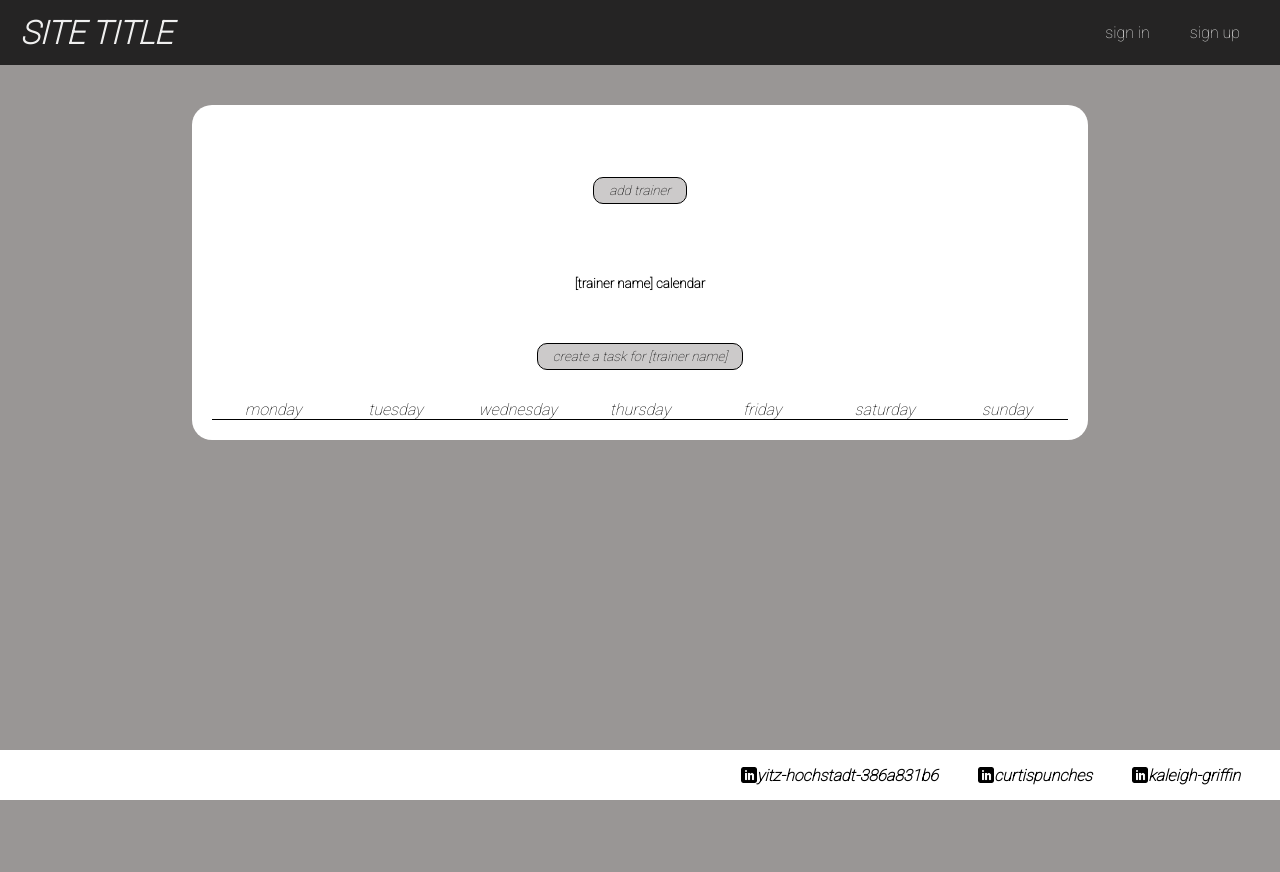
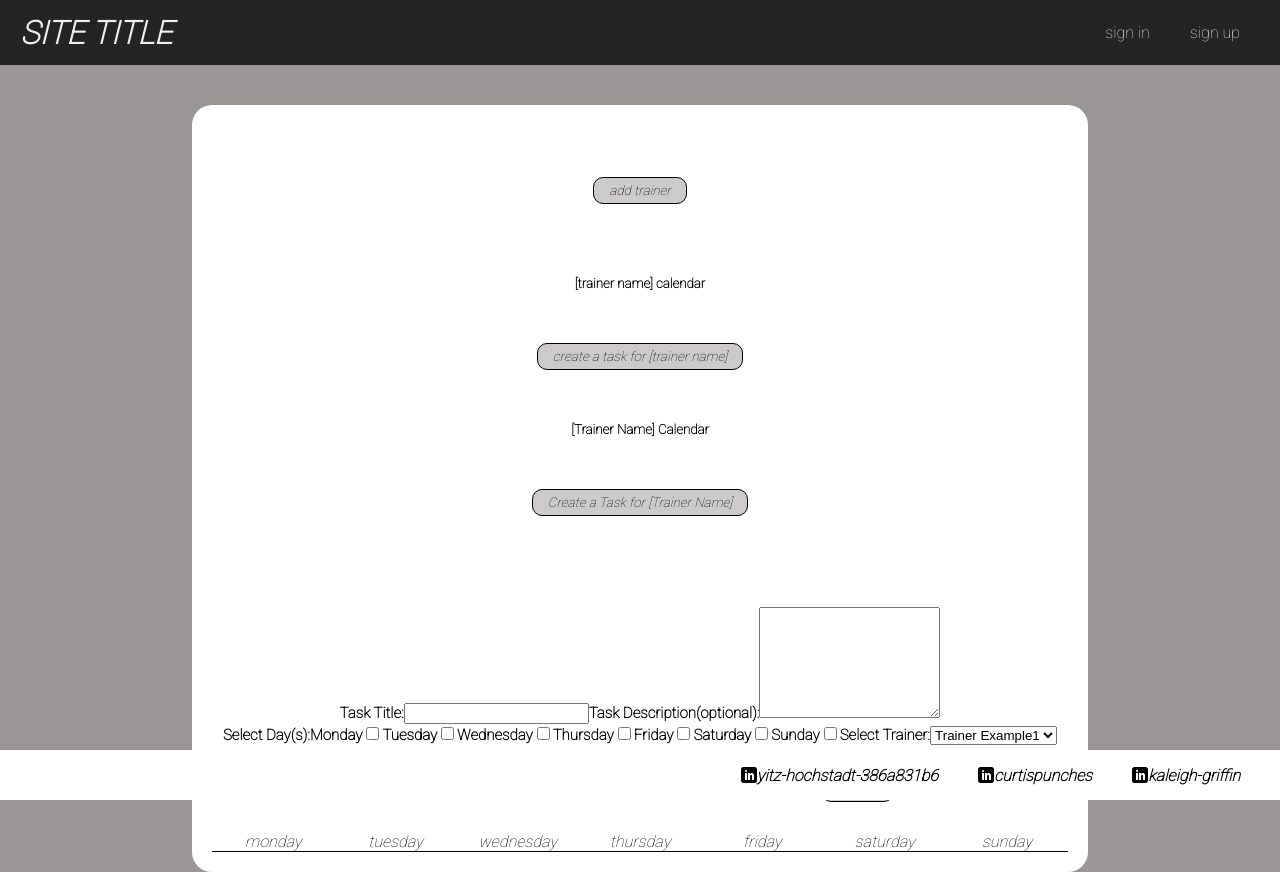
Before and after one commit to PunchesC/Choredex-Project, a React (Create React App) app in the folder frontend/: page /admin-homepage in a window 1280 px wide. Before the commit the page ends 800 px from the top, so only its background shows below. Built offline with nearby package versions, Linux system fonts and the light colour scheme.

Commit message:
TaskForm componenets

```diff
--- a/frontend/src/components/CalendarCard.tsx
+++ b/frontend/src/components/CalendarCard.tsx
@@ -1,15 +1,31 @@
 import "./CalendarCard.css"
 import {useContext} from "react"
 import {ChoreContext} from "../context/chore.context"
+import TaskForm from "./TaskForm";
+import { Chore } from "../model/model";
 
 
 function CalendarCard(){
 const {chores} = useContext(ChoreContext);
 
+function handleAddTask(){
+  console.log("hi")
+}
+
+
+
+
   return(
     <div className="CalendarCard">
       <h5>[trainer name] calendar</h5>
       <button>create a task for [trainer name]</button>
+      <h5>[Trainer Name] Calendar</h5>
+      <section >
+      <button>Create a Task for [Trainer Name]</button>
+      <section className="CalendarCard_taskform">
+    <TaskForm onSubmit={handleAddTask} />
+    </section>
+    </section>
       <div className="CalendarCard_days">
         <div>monday
           {chores.map((chores)=> (
```
